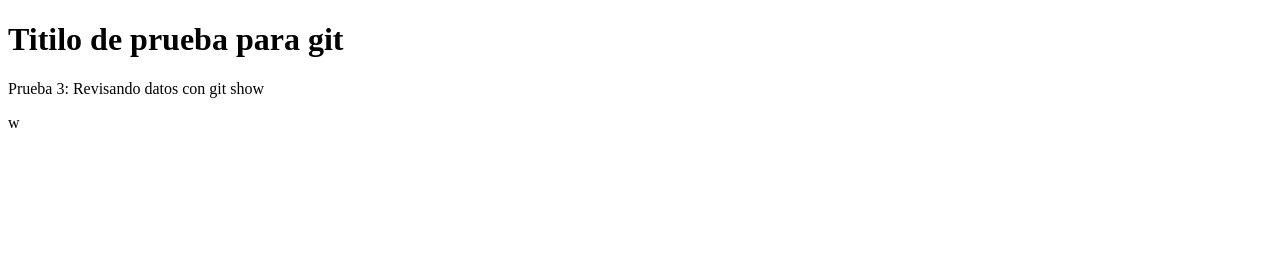
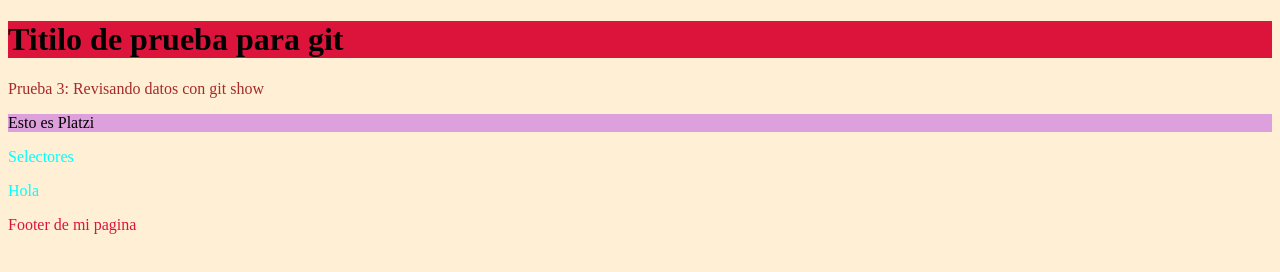
Before and after one commit to EbherGarcia/ProyectoDemoCurso, a plain HTML site: page index.html in a window 1280 px wide. Drawn offline with Linux system fonts and the light colour scheme.

Commit message:
Combinadores   > + ~

```diff
--- a/css/style.css
+++ b/css/style.css
@@ -0,0 +1,23 @@
+*{
+    background: papayawhip;
+}
+
+h1 {
+    background-color:crimson;
+}
+
+div p{
+    color:brown;
+}
+
+div > div{
+    background: plum;
+}
+
+p + section{
+    color: crimson;
+}
+
+div ~ p{
+    color: aqua;
+}
--- a/index.html
+++ b/index.html
@@ -8,7 +8,19 @@
     <title>Mi Pagina Web</title>
 </head>
 <body>
-    <h1>Titilo de prueba para git</h1>
-    <p>Prueba 3: Revisando datos con git show</p>
+    <div>
+        <h1>Titilo de prueba para git</h1>
+    </div>
+    <div>
+        <p>Prueba 3: Revisando datos con git show</p>
+        <div>
+            <div>Esto es Platzi</div>
+        </div>
+    </div>
+    <p>Selectores</p>
+    <p>Hola </p>
+    <section>
+        Footer de mi pagina
+    </section>
 </body>
-</html>w
+</html>
```
